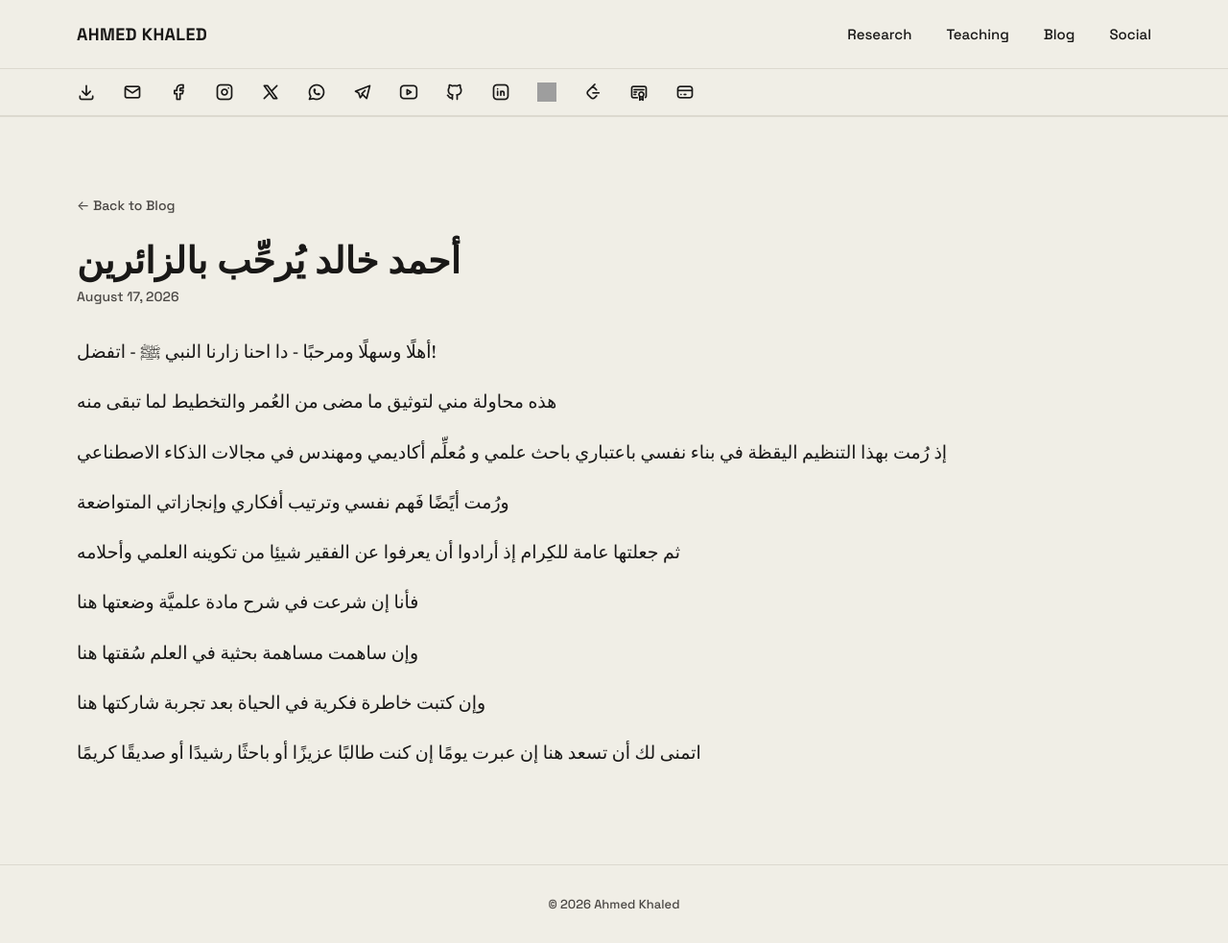
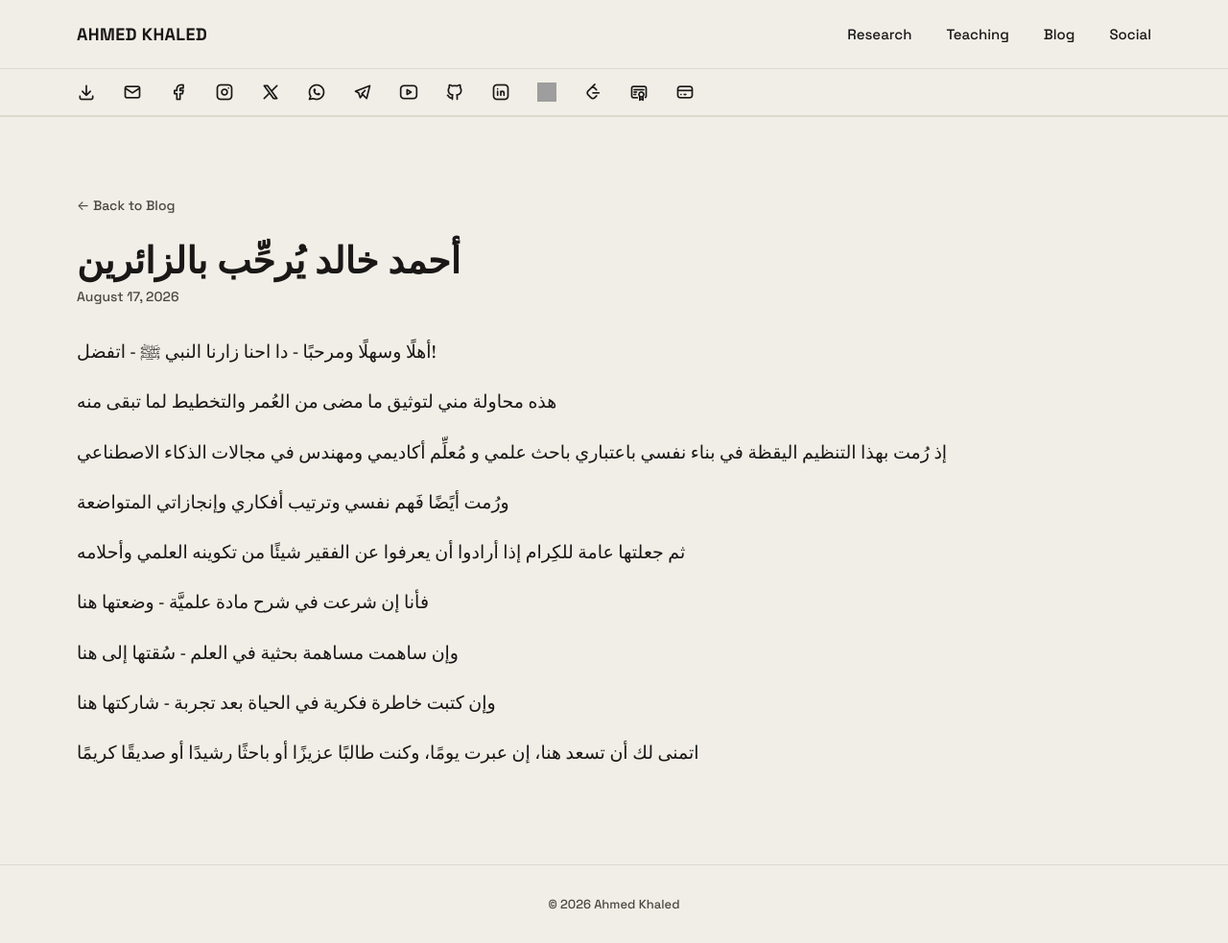
Before and after one commit to sweta-ahmedkhaled/sweta-ahmedkhaled.github.io, a Jekyll site: the page built from _posts/2026-08-17-أحمد خالد يُرحِّب بالزائرين.md, in a window 1280 px wide and 983 px high. Shown: the whole window at 96% size. Built offline with Jekyll 4.4.1, drawn with Linux system fonts in a browser that asks for light colours; grey boxes are pictures that could not be loaded.

Commit message:
auto-publish: 2026-08-18 01:38

```diff
--- a/_posts/2026-08-17-أحمد خالد يُرحِّب بالزائرين.md
+++ b/_posts/2026-08-17-أحمد خالد يُرحِّب بالزائرين.md
@@ -14,15 +14,15 @@ date: 2026-08-17
 ورُمت أيًضًا فَهم نفسي وترتيب أفكاري وإنجازاتي المتواضعة
 
 
-ثم جعلتها عامة للكِرام إذ أرادوا أن يعرفوا عن الفقير شيئِا من تكوينه العلمي وأحلامه
+ثم جعلتها عامة للكِرام إذا أرادوا أن يعرفوا عن الفقير شيئًا من تكوينه العلمي وأحلامه
 
 
-فأنا إن شرعت في شرح مادة علميَّة وضعتها هنا
+فأنا إن شرعت في شرح مادة علميَّة - وضعتها هنا
 
-وإن ساهمت مساهمة بحثية في العلم سُقتها هنا
+وإن ساهمت مساهمة بحثية في العلم  - سُقتها إلى هنا
 
-وإن كتبت خاطرة فكرية في الحياة بعد تجربة شاركتها هنا
+وإن كتبت خاطرة فكرية في الحياة بعد تجربة - شاركتها هنا
 
 
 
-اتمنى لك أن تسعد هنا إن عبرت يومًا إن كنت طالبًا عزيزًا أو باحثًا رشيدًا أو صديقًا كريمًا
+اتمنى لك أن تسعد هنا، إن عبرت يومًا،  وكنت طالبًا عزيزًا أو باحثًا رشيدًا أو صديقًا كريمًا
```
